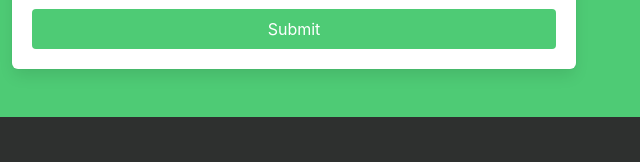
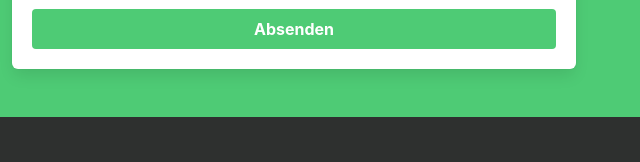
Before and after one commit to jermainee/brocery.de, a website: page index.html in a window 1280 px wide. Shown: the part 3694-3856 px from the top of the page, 640-1280 px from the left. Drawn offline with Linux system fonts and the light colour scheme.

Commit message:
Make contact button text bold

```diff
--- a/index.html
+++ b/index.html
@@ -214,7 +214,7 @@
                             </div>
                         </div>
 
-                        <button class="button is-primary is-fullwidth">Submit</button>
+                        <button class="button is-primary has-text-weight-bold is-fullwidth">Absenden</button>
                     </div>
                 </div>
             </div>
```
Also changed, not shown: assets/images/portrait.avif (added).
